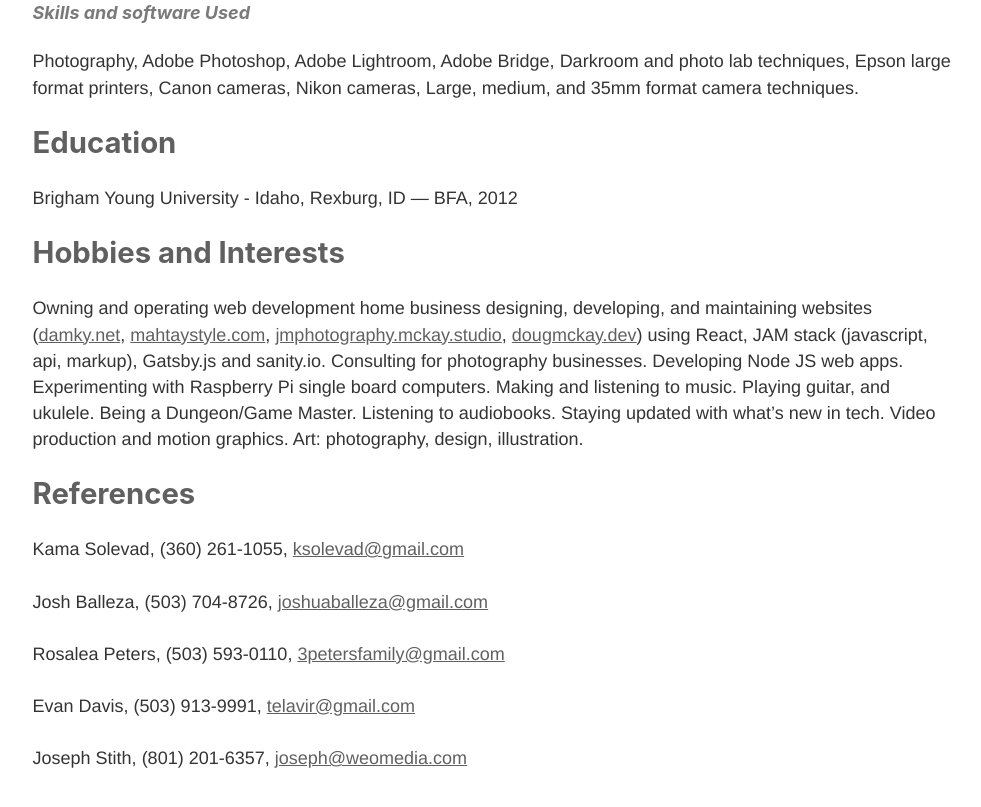
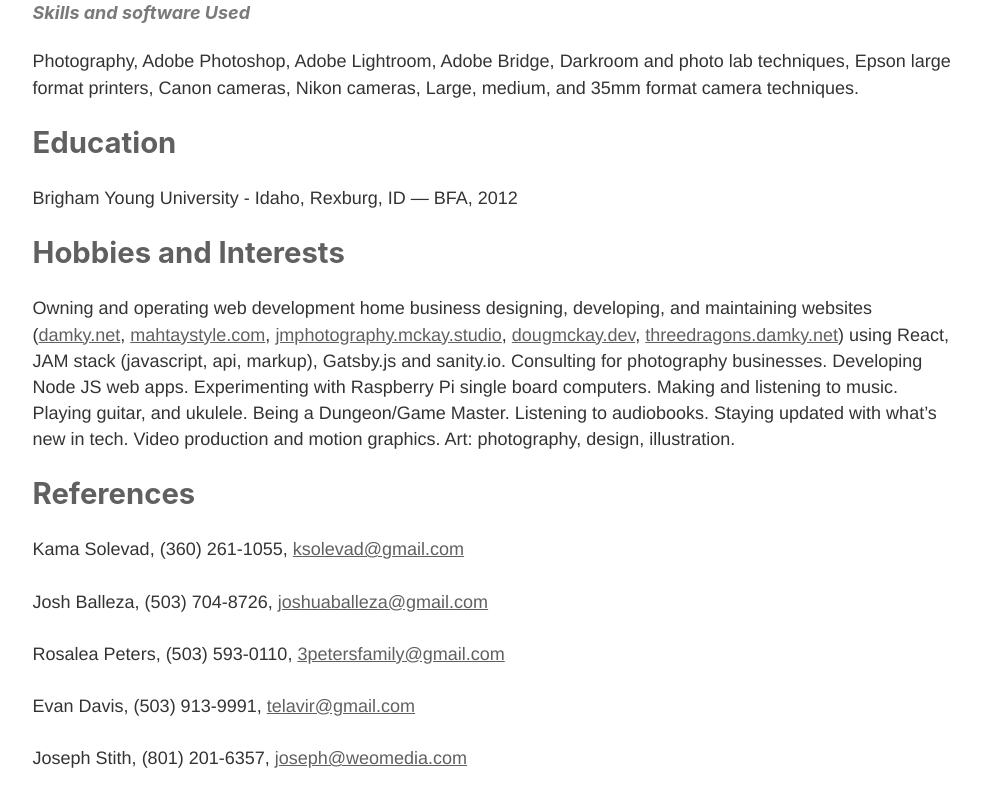
Before and after one commit to damky/20200724-dougmckay-dev, a Gatsby site in the folder dougmckay-dev/: page / in a window 1280 px wide. Shown: the part 2280-3087 px from the top of the page, without its empty margins (147-1128 px from the left). Built offline with nearby package versions, Linux system fonts and the light colour scheme; Gatsby itself is replaced by a stand-in of ours.

Commit message:
Added three dragons site

```diff
--- a/dougmckay-dev/src/pages/index.js
+++ b/dougmckay-dev/src/pages/index.js
@@ -171,13 +171,15 @@
       <a href="https://jmphotography.mckay.studio">
         jmphotography.mckay.studio
       </a>
-      , <a href="https://dougmckay.dev">dougmckay.dev</a>) using React, JAM
-      stack (javascript, api, markup), Gatsby.js and sanity.io. Consulting for
-      photography businesses. Developing Node JS web apps. Experimenting with
-      Raspberry Pi single board computers. Making and listening to music.
-      Playing guitar, and ukulele. Being a Dungeon/Game Master. Listening to
-      audiobooks. Staying updated with what’s new in tech. Video production and
-      motion graphics. Art: photography, design, illustration.
+      , <a href="https://dougmckay.dev">dougmckay.dev</a>,{" "}
+      <a href="https://threedragons.damky.net/">threedragons.damky.net</a>)
+      using React, JAM stack (javascript, api, markup), Gatsby.js and sanity.io.
+      Consulting for photography businesses. Developing Node JS web apps.
+      Experimenting with Raspberry Pi single board computers. Making and
+      listening to music. Playing guitar, and ukulele. Being a Dungeon/Game
+      Master. Listening to audiobooks. Staying updated with what’s new in tech.
+      Video production and motion graphics. Art: photography, design,
+      illustration.
     </p>
     <SectionTitle>References</SectionTitle>
     <p>
```
